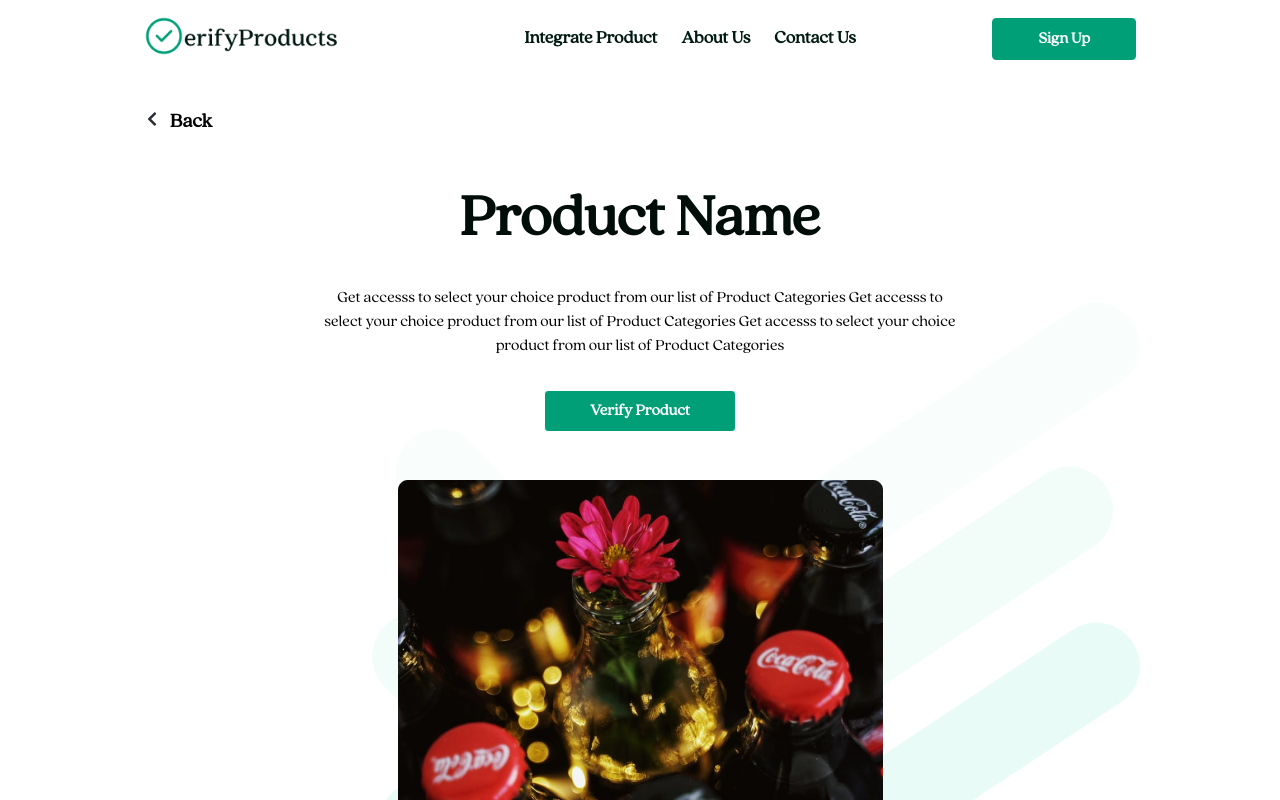
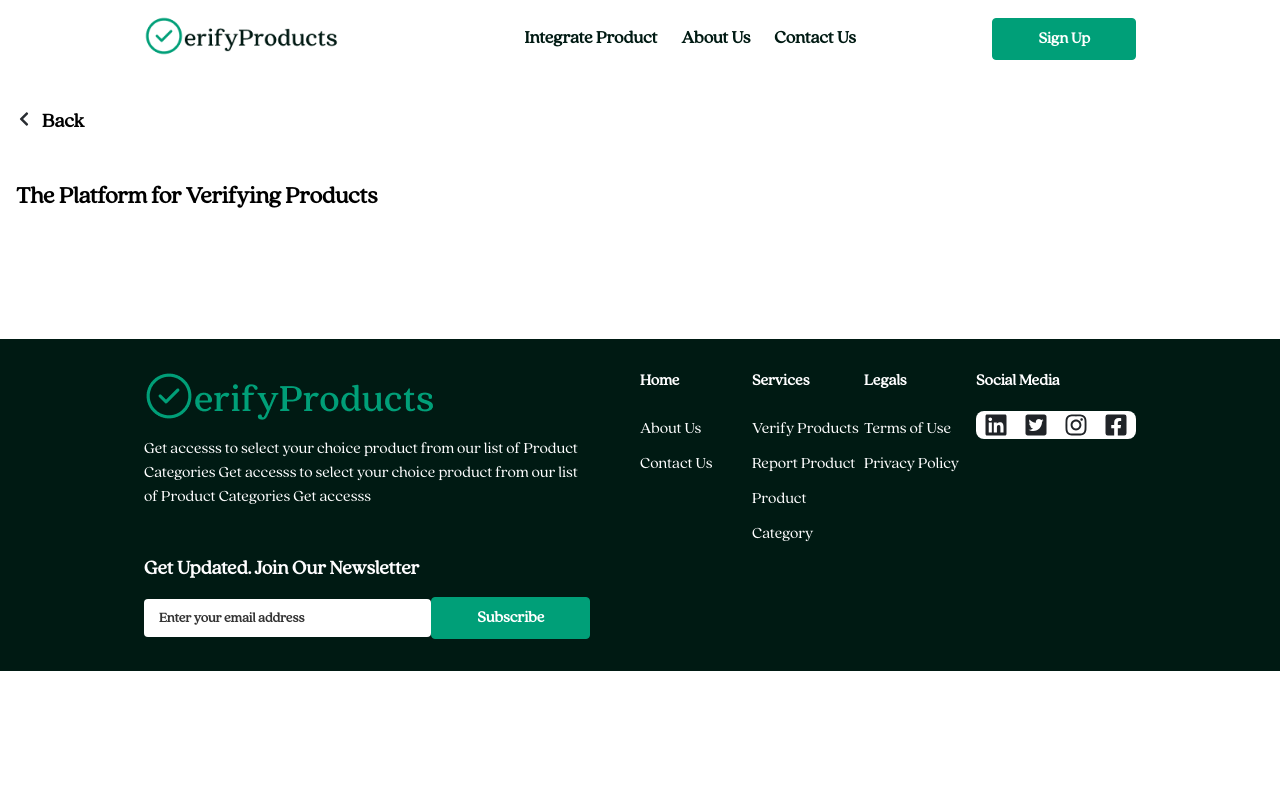
Before and after one commit to Verify-App-TUTN/VerifyProduct, a React (Create React App) app in the folder steps/: page / in a window 1280 px wide. Shown: the top 800 px of the page. Built offline with nearby package versions, Linux system fonts and the light colour scheme.

Commit message:
installed react hook form

```diff
--- a/steps/package.json
+++ b/steps/package.json
@@ -8,6 +8,7 @@
     "@testing-library/user-event": "^13.5.0",
     "react": "^18.2.0",
     "react-dom": "^18.2.0",
+    "react-hook-form": "^7.33.1",
     "react-icons": "^4.4.0",
     "react-router-dom": "^6.3.0",
     "react-scripts": "5.0.1",
--- a/steps/src/App.js
+++ b/steps/src/App.js
@@ -1,8 +1,9 @@
 import './App.css';
 import Header from './components/Header';
 import Logo from './assets/logo.png';
-import ProductN from './components/ProductN';
+// import ProductN from './components/ProductN';
 import Footer from './components/Footer';
+import VerifyForm from './components/VerifyForm';
 
 function App() {
   return (
@@ -16,7 +17,8 @@ function App() {
         buttonText="Sign Up"
         button={true}
       />
-      <ProductN />
+      <VerifyForm />
+      {/* <ProductN /> */}
       <Footer />
     </div>
   );
--- /dev/null
+++ b/steps/src/components/VerifyForm.jsx
@@ -0,0 +1,41 @@
+import React from 'react';
+import styled from 'styled-components';
+import { FaChevronLeft } from 'react-icons/fa';
+
+const VerifyForm = () => {
+    return (
+        <Section className='container'>
+            <div className='goBack'>
+                <FaChevronLeft />
+                <span>Back</span>
+            </div>
+            <h2 className="stepTitle">
+                <span>The Platform for</span>
+                <span> Verifying Products</span>
+            </h2>
+        </Section>
+    )
+}
+
+export default VerifyForm;
+
+const Section = styled.section`
+      margin: 1rem 0;
+      padding: 1rem;
+      margin-bottom: 7rem !important;
+     .goBack{
+        display: flex;
+        align-items: baseline;
+        gap: 10px;
+        cursor: pointer;
+        margin-bottom: 3rem;
+        svg{
+            color: #292D32 !important;
+        }
+        span{
+            font-weight: 700;
+            font-size: 20px;
+            color: #000000;
+        }
+     }
+`;
```
Also changed, not shown: 1 other file (tests, documents, lock files or other folders).
